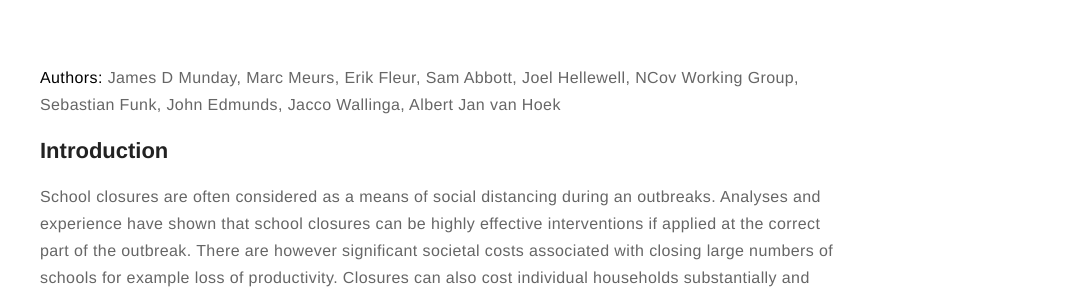
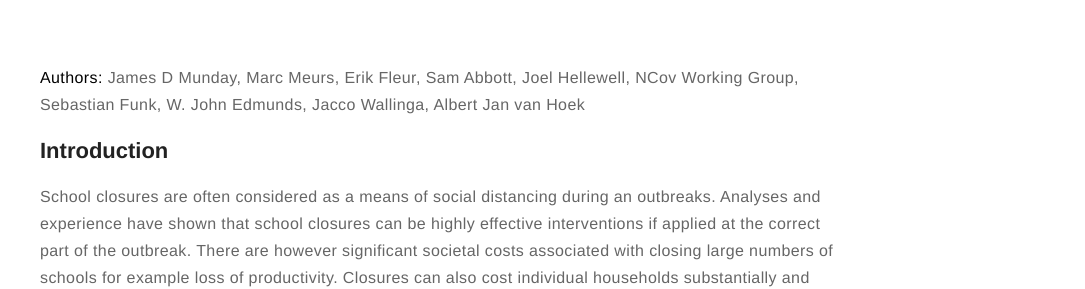
Before and after one commit to jdmunday/jdmunday.github.io, a Jekyll site: the page built from SC_Writeup.md, in a window 1280 px wide and 900 px high. Shown: the part 223-512 px from the top of the window, without its empty margins (195-1280 px from the left). Built offline with Jekyll 4.4.1, drawn with Linux system fonts in a browser that asks for light colours; our own code applies the rules of GitHub Pages for plain Markdown files; formulas are drawn with MathJax 3.

```diff
--- a/SC_Writeup.md
+++ b/SC_Writeup.md
@@ -1,7 +1,7 @@
 
 # Evaluation of the impact of targetted school closures on the spread of infectious disease outbreaks using a network of schools: The Netherlands
 
-**Authors:** James D Munday, Marc Meurs, Erik Fleur, Sam Abbott, Joel Hellewell, NCov Working Group, Sebastian Funk, John Edmunds, Jacco Wallinga, Albert Jan van Hoek
+**Authors:** James D Munday, Marc Meurs, Erik Fleur, Sam Abbott, Joel Hellewell, NCov Working Group, Sebastian Funk, W. John Edmunds, Jacco Wallinga, Albert Jan van Hoek
 
 
 ## Introduction
```
